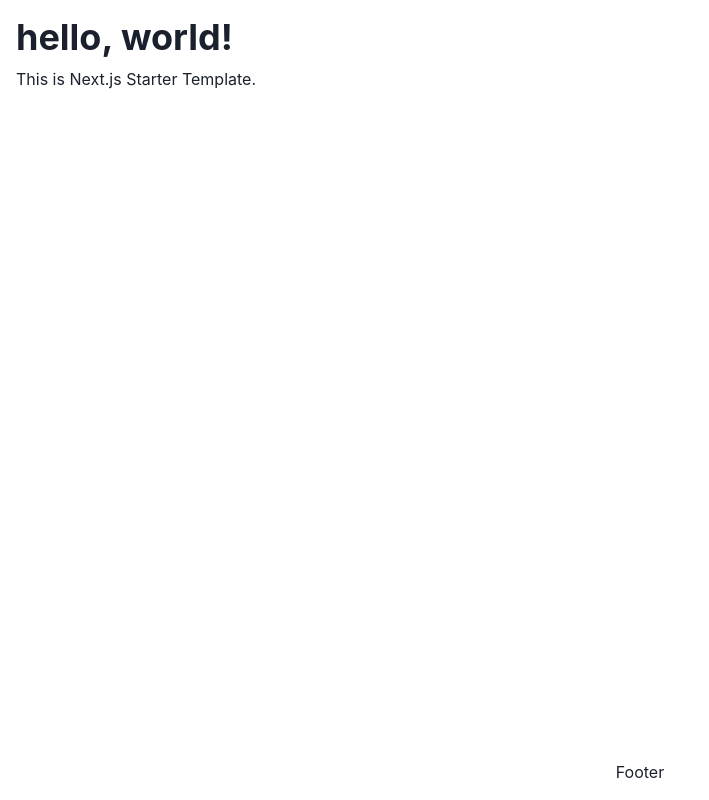
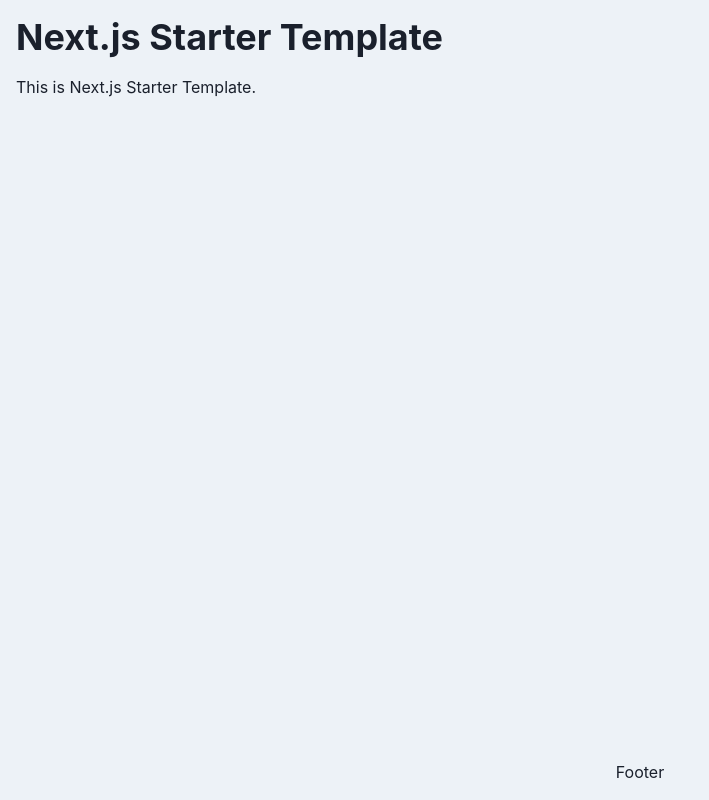
Before and after one commit to shimotsu4431/nextjs-starter-kit, a Next.js app: page / in a window 1280 px wide. Shown: the whole page, without its empty margins (0-709 px from the left). Built offline with nearby package versions, Linux system fonts and the light colour scheme.

Commit message:
update layout

```diff
--- /dev/null
+++ b/src/components/common/Header/index.tsx
@@ -0,0 +1,16 @@
+import { Box, Heading } from '@chakra-ui/react'
+import React from 'react'
+
+import { APP_NAME } from '@/lib/constants'
+
+const Header: React.FC = () => {
+  return (
+    <header>
+      <Box p={4}>
+        <Heading>{APP_NAME}</Heading>
+      </Box>
+    </header>
+  )
+}
+
+export default Header
--- a/src/components/common/Layout/index.tsx
+++ b/src/components/common/Layout/index.tsx
@@ -2,12 +2,19 @@
 import React from 'react'
 
 import Footer from '../Footer'
+import Header from '../Header'
 import Main from '../Main'
 
 const Layout: React.FC = ({ children }) => {
   return (
     <>
-      <Box display={'flex'} flexDirection={'column'} minH={'calc(100vh)'}>
+      <Box
+        display={'flex'}
+        flexDirection={'column'}
+        minH={'calc(100vh)'}
+        backgroundColor={'gray.100'}
+      >
+        <Header />
         <Main>{children}</Main>
         <Footer />
       </Box>
--- a/src/components/common/Main/index.tsx
+++ b/src/components/common/Main/index.tsx
@@ -3,8 +3,8 @@
 
 const Main: React.FC = ({ children }) => {
   return (
-    <Box flexGrow={1} flexShrink={1} flexBasis={0}>
-      {children}
+    <Box flexGrow={1} flexShrink={1} flexBasis={0} px={4}>
+      <main>{children}</main>
     </Box>
   )
 }
--- a/src/pages/index.tsx
+++ b/src/pages/index.tsx
@@ -1,4 +1,4 @@
-import { Box, Heading, Text } from '@chakra-ui/react'
+import { Box, Text } from '@chakra-ui/react'
 import Head from 'next/head'
 
 import { APP_NAME } from '@/lib/constants'
@@ -13,8 +13,7 @@
         <link rel="icon" href="/favicon.ico" />
       </Head>
 
-      <Box p={4}>
-        <Heading marginBottom={2}>hello, world!</Heading>
+      <Box>
         <Text fontSize="md">This is {APP_NAME}.</Text>
       </Box>
     </>
```
